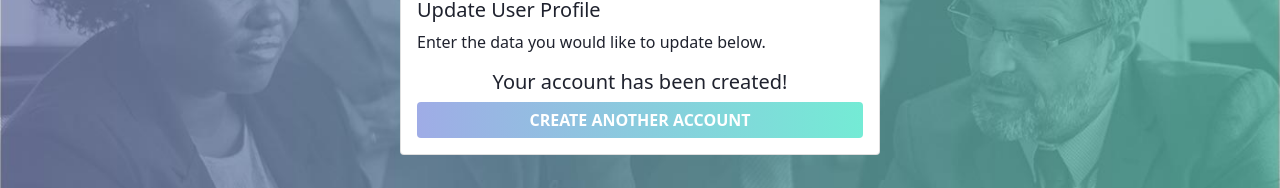
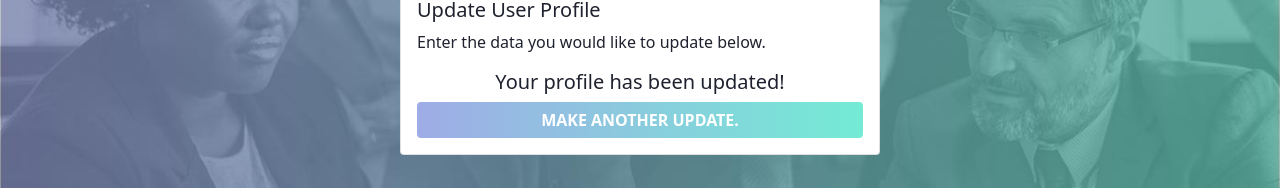
Before and after one commit to SarahRowan711/bankap, a React (Create React App) app: page /UpdateProfile in a window 1280 px wide. Both pictures are taken after typing "Sample", "name@example.com", "Sample", "Sample123" into the empty fields and a click on the button "SUBMIT". Shown: the part 332-520 px from the top of the page. Built offline with nearby package versions, Linux system fonts and the light colour scheme.

Commit message:
small fix to UpdateProfile

```diff
--- a/src/components/UpdateProfile.js
+++ b/src/components/UpdateProfile.js
@@ -106,10 +106,10 @@ function UpdateProfile(){
                         ):(
                             <>
                             <span>
-                            <h5><center>Your account has been created!</center></h5>
+                            <h5><center>Your profile has been updated!</center></h5>
                             <Button className="btn-custom"
                             onClick={clearForm}>
-                                Create Another Account
+                                Make another update.
                             </Button>
                             </span>
                             </>)
```
